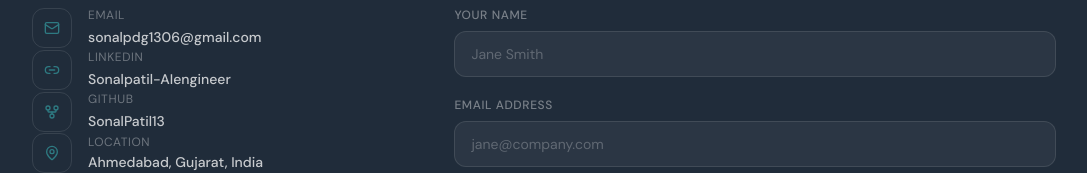
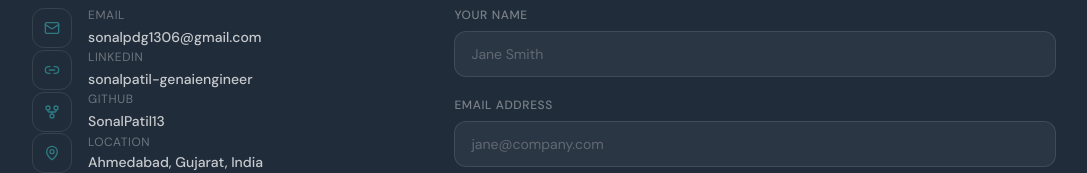
Before and after one commit to SonalPatil13/portfolio, a React (Vite) app: page / in a window 1280 px wide. Shown: the part 8737-8910 px from the top of the page, without its empty margins (96-1183 px from the left). Built offline with nearby package versions, Linux system fonts and the light colour scheme; a web font is replaced by a local one.

Commit message:
Fixed Changes

```diff
--- a/src/components/Contact.jsx
+++ b/src/components/Contact.jsx
@@ -56,7 +56,7 @@ export default function Contact() {
                 {
                   icon: Linkedin,
                   label: 'LinkedIn',
-                  value: 'Sonalpatil-AIengineer',
+                  value: 'sonalpatil-genaiengineer',
                   href: perSonalInfo.linkedin,
                 },
                 {
```
